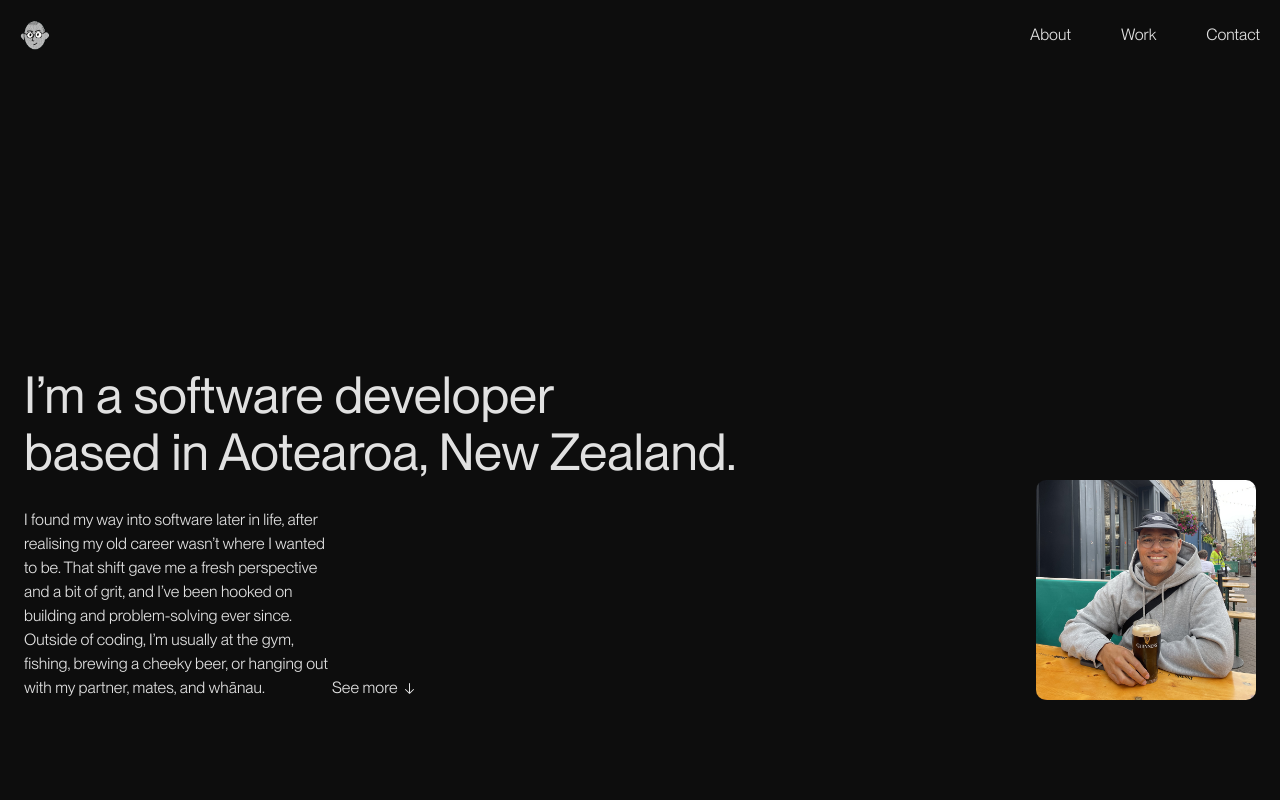
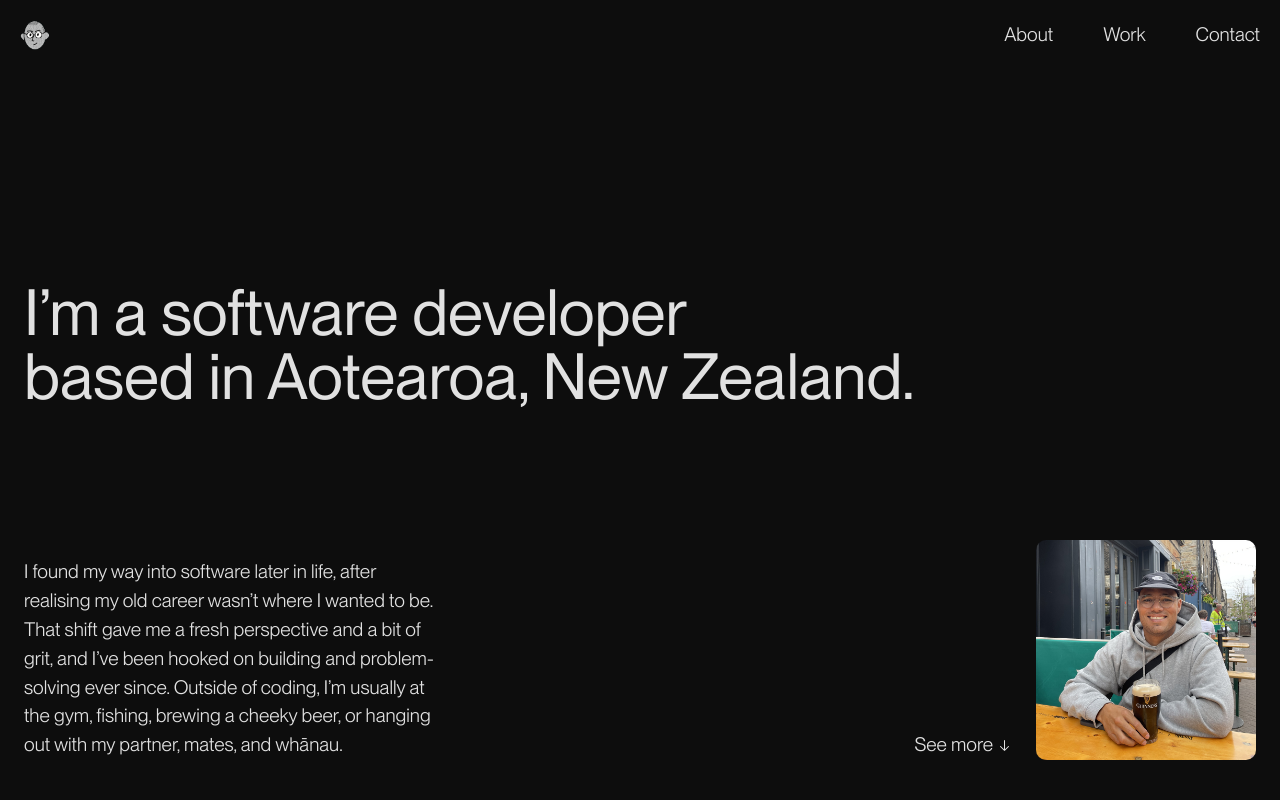
Before and after one commit to rohandrummond/portfolio, a Next.js app: page /about in a window 1280 px wide. Shown: the top 800 px of the page. Built offline with nearby package versions, Linux system fonts and the light colour scheme.

Commit message:
#43 Complete responsive design for AboutHero.tsx

```diff
--- a/src/app/globals.css
+++ b/src/app/globals.css
@@ -132,10 +132,22 @@ body {
 }
 
 .heading-lg {
-  font-size: clamp(2.5rem, 4vw, 4rem);
+  font-size: 2.75rem;
   font-weight: 400;
-  line-height: 1.1;
+  line-height: 1;
   letter-spacing: normal;
+}
+
+@media(min-width: 768px) {
+  .heading-lg {
+    font-size: 3rem
+  }
+}
+
+@media(min-width: 1024px) {
+  .heading-lg {
+    font-size: 4rem
+  }
 }
 
 .heading-md {
@@ -159,6 +171,18 @@ body {
   letter-spacing: normal;
 }
 
+@media(min-width: 768px) {
+  .body {
+    font-size: 1.1rem
+  }
+}
+
+@media(min-width: 1024px) {
+  .body {
+    font-size: 1.2rem
+  }
+}
+
 .body-sm {
   font-size: 0.875rem;
   font-weight: 400;
--- a/src/components/about/AboutHero.tsx
+++ b/src/components/about/AboutHero.tsx
@@ -6,13 +6,13 @@ import { ArrowDownIcon } from '@radix-ui/react-icons'
 
 export default function AboutHero() {
   return (
-    <section className="flex flex-col justify-end h-[100vh] pt-[30vh] pb-6 lg:pb-25">
-      <h1 className="relative flex flex-col heading-lg w-[90%]">
+    <section className="min-h-[100dvh] flex flex-col justify-end lg:justify-between pt-30 lg:pt-[45vh] xl:pt-[35vh] pb-6 xl:pb-10">
+      <h1 className="heading-lg relative flex flex-col pb-10">
         <span className="z-2">I’m a software developer</span>
         <span className="z-2">based in Aotearoa, New Zealand.</span>
       </h1>
-      <div className="flex flex-col items-start justify-between lg:flex-row lg:items-end">
-        <p className="w-[80%] lg:w-1/3 body">
+      <div className="flex flex-col lg:flex-row items-start lg:items-end justify-between">
+        <p className="body pb-12 md:w-2/3 lg:w-1/2 xl:w-1/3 lg:pb-0">
           I found my way into software later in life, after realising my old
           career wasn’t where I wanted to be. That shift gave me a fresh
           perspective and a bit of grit, and I’ve been hooked on building and
@@ -20,13 +20,13 @@ export default function AboutHero() {
           fishing, brewing a cheeky beer, or hanging out with my partner, mates,
           and whānau.
         </p>
-        <div className="flex flex-row-reverse justify-between lg:flex-row items-end w-full gap-10">
-          <div className="flex lg:flex-row items-center gap-1">
+        <div className="w-full lg:w-auto flex flex-row-reverse lg:flex-row justify-between items-end lg:gap-6">
+          <div className="flex items-center gap-1">
             <p
-              className="body hover:underline"
+              className="body cursor-pointer hover:underline"
               onClick={() => {
                 window.scrollTo({
-                  top: window.innerHeight,
+                  top: window.innerHeight - 70,
                   behavior: 'smooth',
                 })
               }}
```
